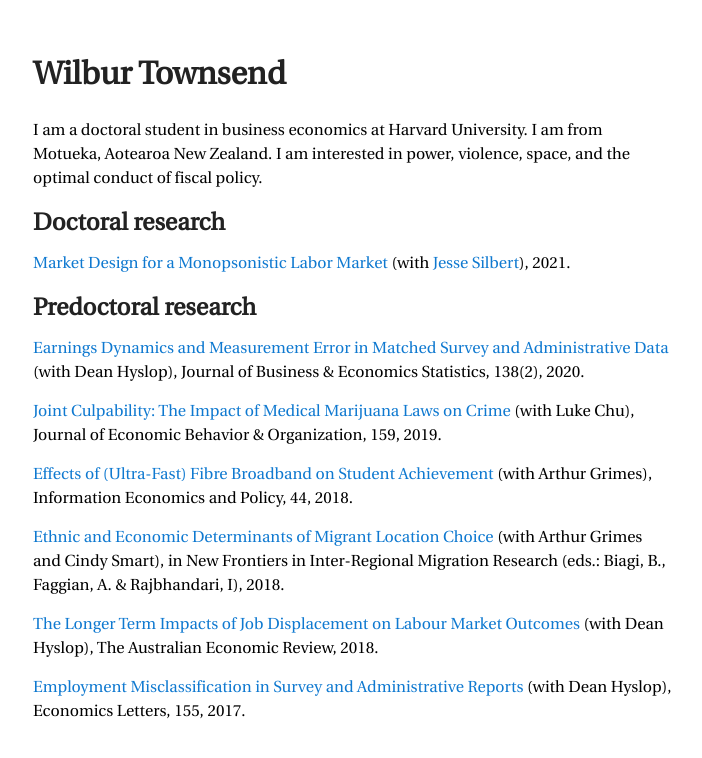
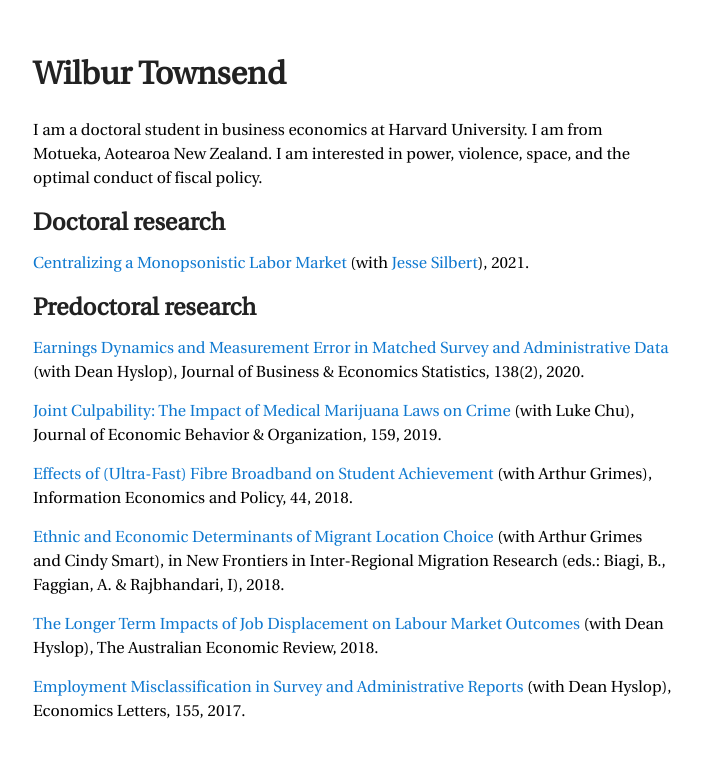
Before and after one commit to wilburtownsend/wilburtownsend.github.io, a Jekyll site: the page built from index.md, in a window 1280 px wide. Shown: the top 758 px of the page, without its empty margins (287-989 px from the left). Built offline with Jekyll 4.4.1, drawn with Linux system fonts in a browser that asks for light colours; our own code applies the rules of GitHub Pages for plain Markdown files.

Commit message:
rename paper

```diff
--- a/index.md
+++ b/index.md
@@ -4,7 +4,7 @@ I am a doctoral student in business economics at Harvard University. I am from M
 
 ### Doctoral research
 
-[Market Design for a Monopsonistic Labor Market](papers/market design monopsony.pdf)
+[Centralizing a Monopsonistic Labor Market](papers/market design monopsony.pdf)
 (with [Jesse Silbert](https://jesse-silbert.github.io/)), 2021.
 
 
```
